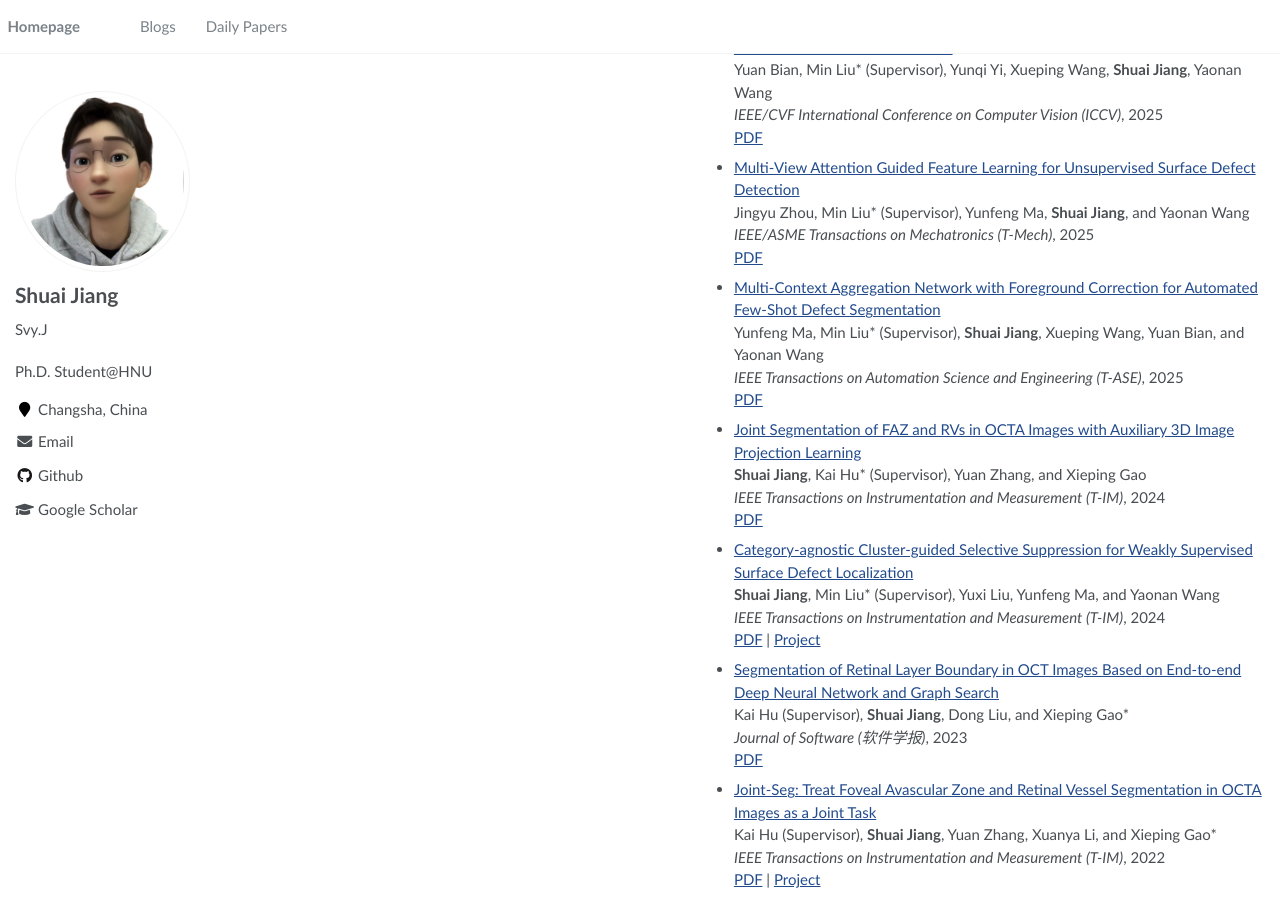
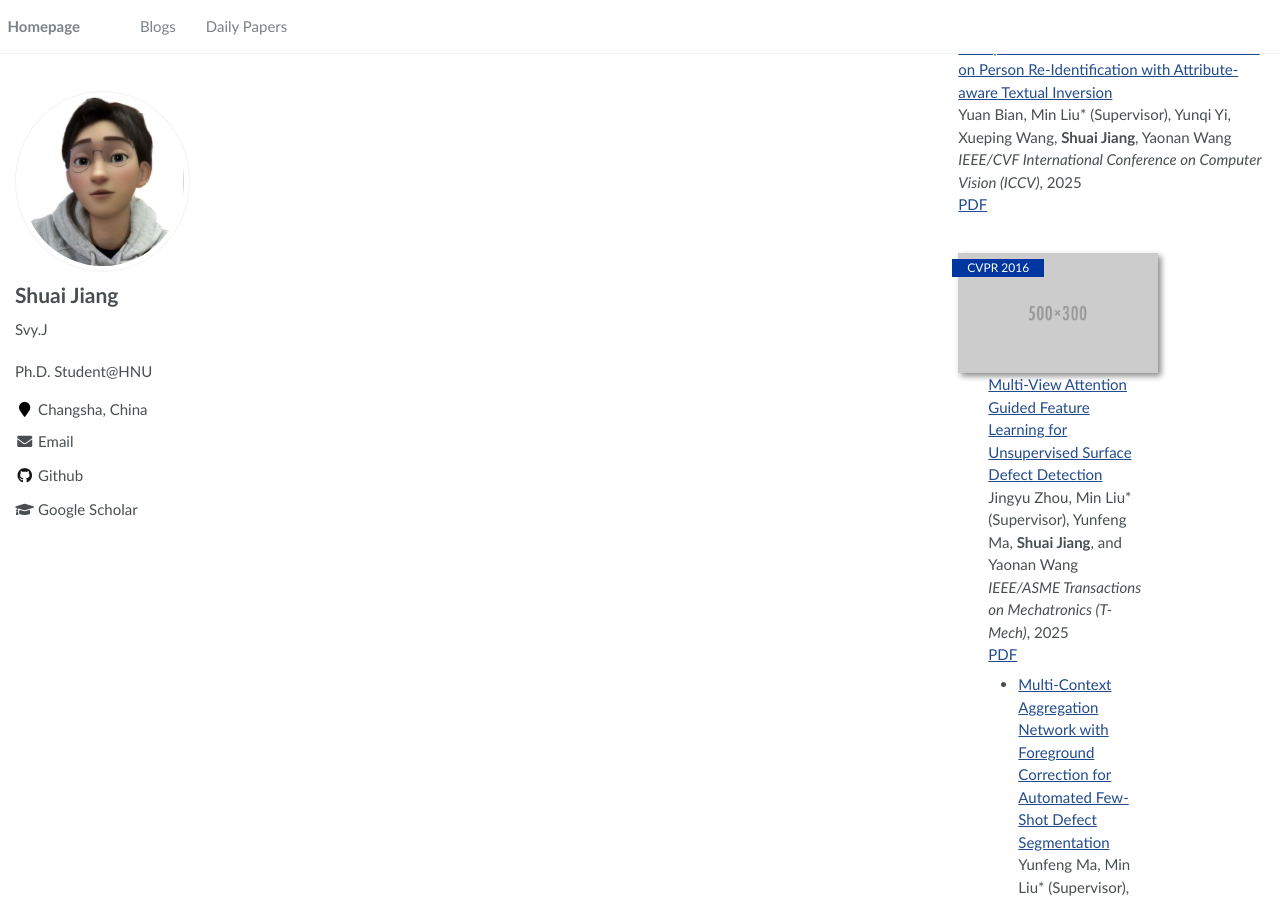
Before and after one commit to SvyJ/svyj.github.io, a Jekyll site: the page built from _pages/index.md, in a window 1280 px wide and 900 px high, scrolled down 1670 px. Built offline with Jekyll 4.4.1, drawn with Linux system fonts in a browser that asks for light colours.

Commit message:
Update index.md

```diff
--- a/_pages/index.md
+++ b/_pages/index.md
@@ -91,20 +91,26 @@ author_profile: true
 <div class='paper-box'><div class='paper-box-image'><div><div class="badge">CVPR 2016</div><img src='images/500x300.png' alt="sym" width="100%"></div></div>
 <div class='paper-box-text' markdown="1">
 
-- [Neural Architecture Search-based Detection Method and System for Aero-engine Blade Surface Defects](https://www.sciengine.com/SSI/doi/10.1360/SSI-2025-0145)<br>
-  Xihang Cheng†, Xiangfei Meng†, Min Liu* (Supervisor), Yuxi Liu, Yunfeng Ma, **Shuai Jiang**, and Yaonan Wang<br>
-  _SCIENTIA SINICA Informationis (中国科学: 信息科学)_, 2025<br>
-  [PDF](https://www.sciengine.com/SSI/doi/10.1360/SSI-2025-0145)
+[Neural Architecture Search-based Detection Method and System for Aero-engine Blade Surface Defects](https://www.sciengine.com/SSI/doi/10.1360/SSI-2025-0145)<br>
+Xihang Cheng†, Xiangfei Meng†, Min Liu* (Supervisor), Yuxi Liu, Yunfeng Ma, **Shuai Jiang**, and Yaonan Wang<br>
+_SCIENTIA SINICA Informationis (中国科学: 信息科学)_, 2025<br>
+[PDF](https://www.sciengine.com/SSI/doi/10.1360/SSI-2025-0145)
 
-- [Prompt-driven Transferable Adversarial Attack on Person Re-Identification with Attribute-aware Textual Inversion](https://arxiv.org/abs/2502.19697)<br>
-  Yuan Bian, Min Liu* (Supervisor), Yunqi Yi, Xueping Wang, **Shuai Jiang**, Yaonan Wang<br>
-  _IEEE/CVF International Conference on Computer Vision (ICCV)_, 2025<br>
-  [PDF](https://arxiv.org/pdf/2502.19697)
+<div class='paper-box'><div class='paper-box-image'><div><div class="badge">CVPR 2016</div><img src='images/500x300.png' alt="sym" width="100%"></div></div>
+<div class='paper-box-text' markdown="1">
 
-- [Multi-View Attention Guided Feature Learning for Unsupervised Surface Defect Detection](https://ieeexplore.ieee.org/document/11010089)<br>
-  Jingyu Zhou, Min Liu* (Supervisor), Yunfeng Ma, **Shuai Jiang**, and Yaonan Wang<br>
-  _IEEE/ASME Transactions on Mechatronics (T-Mech)_, 2025<br>
-  [PDF](https://ieeexplore.ieee.org/document/11010089)
+[Prompt-driven Transferable Adversarial Attack on Person Re-Identification with Attribute-aware Textual Inversion](https://arxiv.org/abs/2502.19697)<br>
+Yuan Bian, Min Liu* (Supervisor), Yunqi Yi, Xueping Wang, **Shuai Jiang**, Yaonan Wang<br>
+_IEEE/CVF International Conference on Computer Vision (ICCV)_, 2025<br>
+[PDF](https://arxiv.org/pdf/2502.19697)
+
+<div class='paper-box'><div class='paper-box-image'><div><div class="badge">CVPR 2016</div><img src='images/500x300.png' alt="sym" width="100%"></div></div>
+<div class='paper-box-text' markdown="1">
+
+[Multi-View Attention Guided Feature Learning for Unsupervised Surface Defect Detection](https://ieeexplore.ieee.org/document/11010089)<br>
+Jingyu Zhou, Min Liu* (Supervisor), Yunfeng Ma, **Shuai Jiang**, and Yaonan Wang<br>
+_IEEE/ASME Transactions on Mechatronics (T-Mech)_, 2025<br>
+[PDF](https://ieeexplore.ieee.org/document/11010089)
 
 - [Multi-Context Aggregation Network with Foreground Correction for Automated Few-Shot Defect Segmentation](https://ieeexplore.ieee.org/document/10942431)<br>
   Yunfeng Ma, Min Liu* (Supervisor), **Shuai Jiang**, Xueping Wang, Yuan Bian, and Yaonan Wang<br>
```
